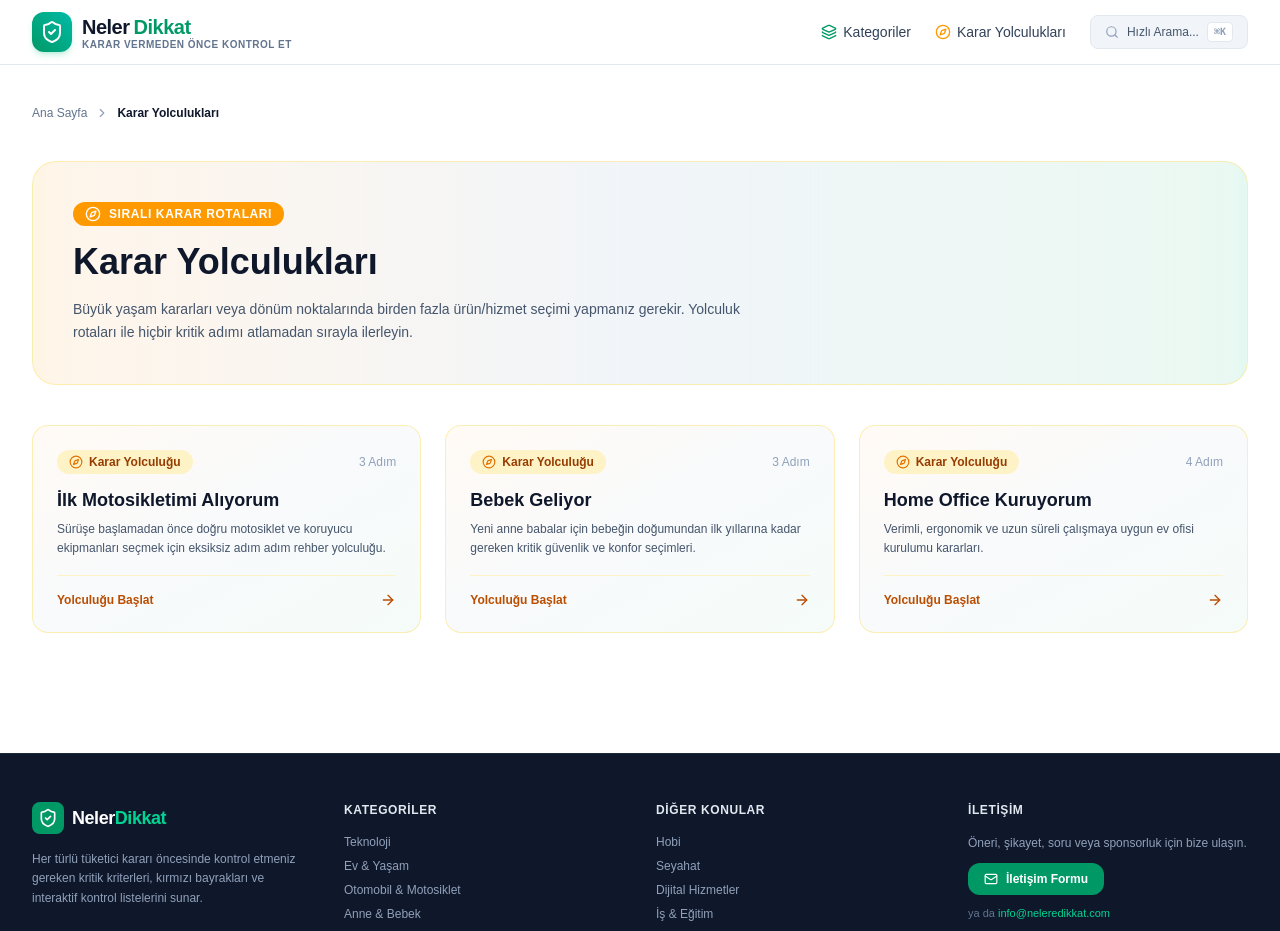
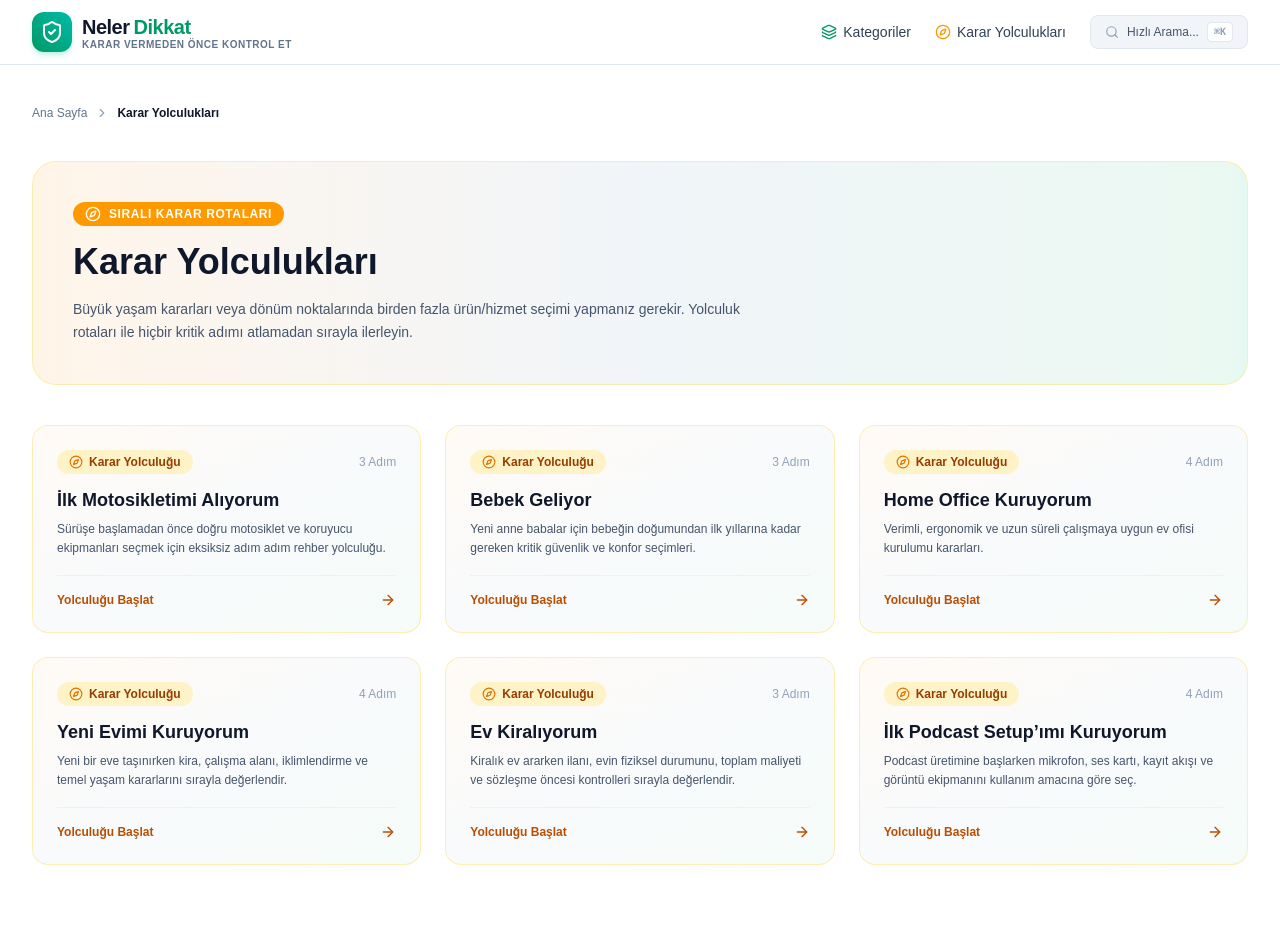
Before and after one commit to sercansolmaz/neleredikkat, a Next.js app: page /yolculuklar in a window 1280 px wide. Shown: the top 931 px of the page. Built offline with nearby package versions, Linux system fonts and the light colour scheme.

Commit message:
feat: expand decision journeys

```diff
--- a/src/data/journeys.ts
+++ b/src/data/journeys.ts
@@ -37,6 +37,44 @@ export const DECISION_JOURNEYS: DecisionJourney[] = [
       { guideId: 'klima-alirken', order: 3, note: 'İdeal çalışma ortamı sıcaklığı ve hava kalitesi için inverter klima tercihi yapın.' },
       { guideId: 'mikrofon-alirken', order: 4, note: 'Online toplantılarda net ses iletimi sağlayan USB veya XLR mikrofon seçin.' }
     ]
+  },
+  {
+    id: 'yeni-evimi-kuruyorum',
+    slug: 'yeni-evimi-kuruyorum',
+    title: 'Yeni Evimi Kuruyorum',
+    description: 'Yeni bir eve taşınırken kira, çalışma alanı, iklimlendirme ve temel yaşam kararlarını sırayla değerlendir.',
+    iconName: 'Home',
+    steps: [
+      { guideId: 'ev-kiralarken', order: 1, note: 'Evi ve toplam aylık maliyeti sözleşme öncesinde kontrol et.' },
+      { guideId: 'klima-alirken', order: 2, note: 'Odanın koşullarına ve enerji tüketimine uygun iklimlendirme seç.' },
+      { guideId: 'calisma-masasi-alirken', order: 3, note: 'Çalışma alanının ölçüsünü ve kullanım biçimini belirle.' },
+      { guideId: 'calisma-koltugu-alirken', order: 4, note: 'Uzun süreli kullanım için ergonomi ve ayar seçeneklerini kontrol et.' }
+    ]
+  },
+  {
+    id: 'ev-kiraliyorum',
+    slug: 'ev-kiraliyorum',
+    title: 'Ev Kiralıyorum',
+    description: 'Kiralık ev ararken ilanı, evin fiziksel durumunu, toplam maliyeti ve sözleşme öncesi kontrolleri sırayla değerlendir.',
+    iconName: 'Home',
+    steps: [
+      { guideId: 'ev-kiralarken', order: 1, note: 'İlanı ve konumu yalnızca fotoğraflara göre değil, günlük ihtiyaçlarına göre değerlendir.' },
+      { guideId: 'klima-alirken', order: 2, note: 'Isıtma-soğutma altyapısını ve olası enerji giderlerini ayrıca kontrol et.' },
+      { guideId: 'wifi-router-alirken', order: 3, note: 'Taşınmadan önce internet altyapısı ve bağlantı koşullarını doğrula.' }
+    ]
+  },
+  {
+    id: 'ilk-podcastimi-kuruyorum',
+    slug: 'ilk-podcastimi-kuruyorum',
+    title: 'İlk Podcast Setup’ımı Kuruyorum',
+    description: 'Podcast üretimine başlarken mikrofon, ses kartı, kayıt akışı ve görüntü ekipmanını kullanım amacına göre seç.',
+    iconName: 'Mic',
+    steps: [
+      { guideId: 'mikrofon-alirken', order: 1, note: 'Odanın gürültüsü ve konuşma biçimine göre mikrofon tipini belirle.' },
+      { guideId: 'ses-karti-alirken', order: 2, note: 'Giriş sayısı, bağlantı tipi ve kulaklık izleme ihtiyacını kontrol et.' },
+      { guideId: 'podcast-mikseri-alirken', order: 3, note: 'Birden fazla konuşmacı ve canlı yayın ihtiyacın varsa mikser özelliklerini karşılaştır.' },
+      { guideId: 'kamera-alirken', order: 4, note: 'Video da üreteceksen kamera, ışık ve ses akışını birlikte planla.' }
+    ]
   }
 ];
 
```
